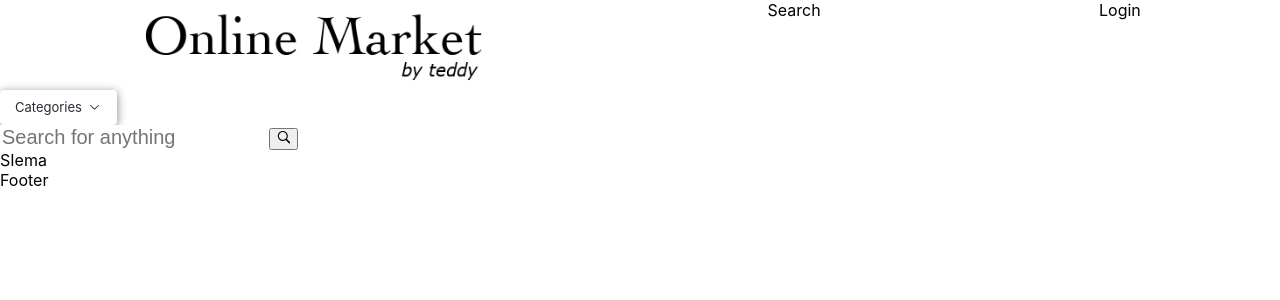
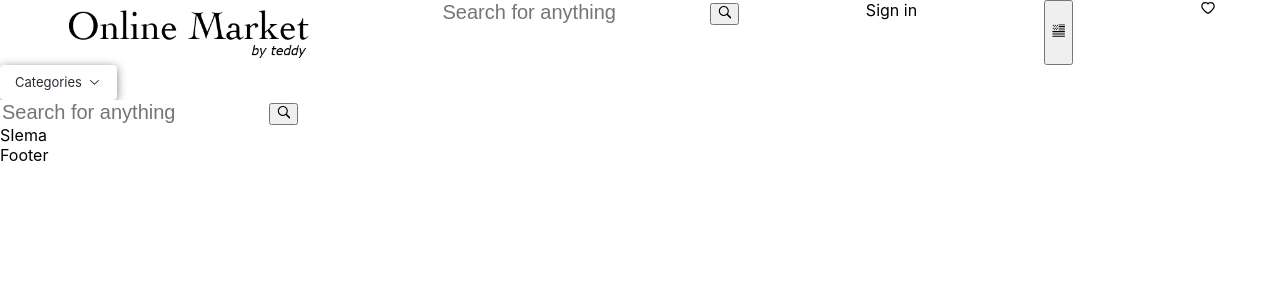
Before and after one commit to TadeQQ/online-item-marketplace, a Next.js app: page / in a window 1280 px wide. Shown: the top 300 px of the page. Built offline with nearby package versions, Linux system fonts and the light colour scheme.

Commit message:
Update Navbar.tsx

```diff
--- a/components/Navbar/Navbar.tsx
+++ b/components/Navbar/Navbar.tsx
@@ -3,13 +3,22 @@ import React from "react";
 import logo from "../../images/logo.png";
 import { Logo } from "./logo/Logo";
 import { NavbarStyled } from "./Navbar.styled";
+import Search from "../Search/Search";
+import { AiOutlineHeart } from "react-icons/ai";
+import { GiUsaFlag } from "react-icons/gi";
 
 const Navbar = () => {
   return (
     <NavbarStyled.Nav>
-      <Logo alt="Item Marketplace" src={logo} height={90} width={350} />
-      <Link href="/Search">Search</Link>
-      <Link href="/Login">Login</Link>
+      <Logo alt="Item Marketplace" src={logo} height={65} width={250} />
+      <Search />
+      <Link href="/Login">Sign in</Link>
+      <button>
+        <GiUsaFlag />
+      </button>
+      <Link href="/Favorites">
+        <AiOutlineHeart />
+      </Link>
     </NavbarStyled.Nav>
   );
 };
```
